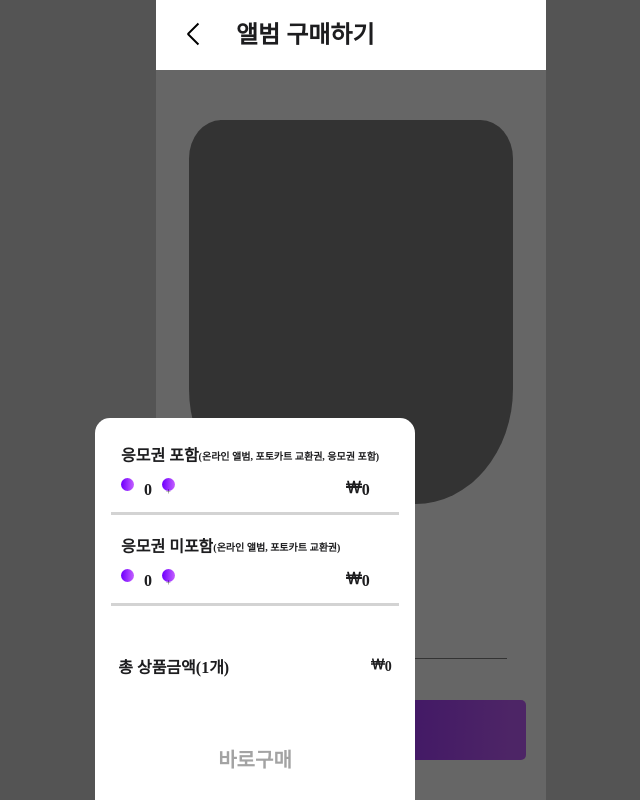
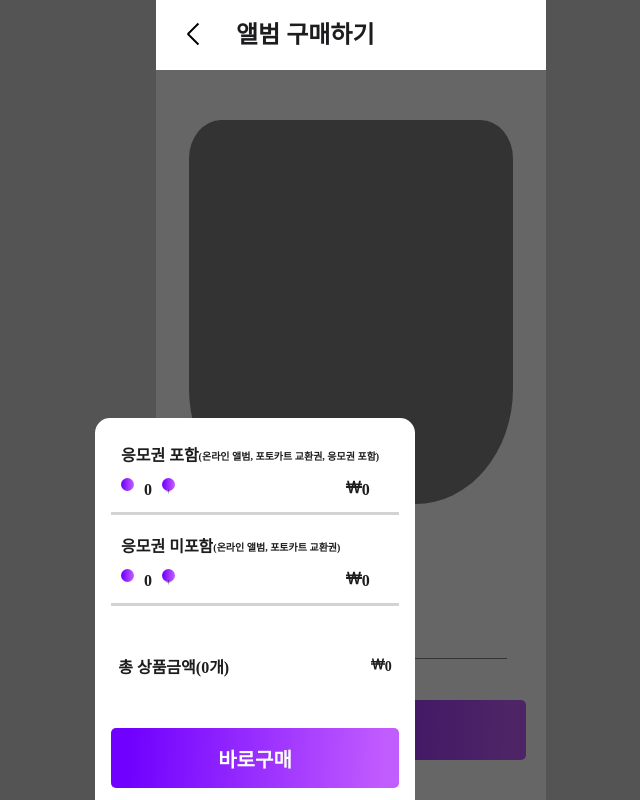
Before and after one commit to Likelion-Inha-10/Duckku-fe, a React (Create React App) app: page /purchase in a window 1280 px wide. Both pictures are taken after a click on the button "바로 구매". Shown: the top 800 px of the page, without its empty margins (289-929 px from the left). Built offline with nearby package versions, Linux system fonts and the light colour scheme; a web font is replaced by a local one.

Commit message:
feat: 결과창 디자인 수정1

```diff
--- a/src/pages/Purchase/Modal/modal.css
+++ b/src/pages/Purchase/Modal/modal.css
@@ -113,8 +113,8 @@
 
 .modal > section > footer button {
   padding: 6px 12px;
-  color: #a3a3a3;
-  background-color: #fff;
+  color: white;
+  background: linear-gradient(92.33deg, #7000ff 6.14%, #c15cff 94.68%);
   border-radius: 5px;
   font-weight: bold;
   font-size: 20px;
--- a/src/pages/Purchase/index.jsx
+++ b/src/pages/Purchase/index.jsx
@@ -234,7 +234,9 @@ const PurchaseBtn = () => {
 
         <TotalPriceFlex>
           <TotalPriceSection>
-            <Typography>총 상품금액(1개)</Typography>
+            <Typography>
+              총 상품금액({numberInclude + numberNotInclude}개)
+            </Typography>
             <Typography thin14>
               <FaWonSign />
               {13700 * numberInclude + numberNotInclude * 9700}
```
